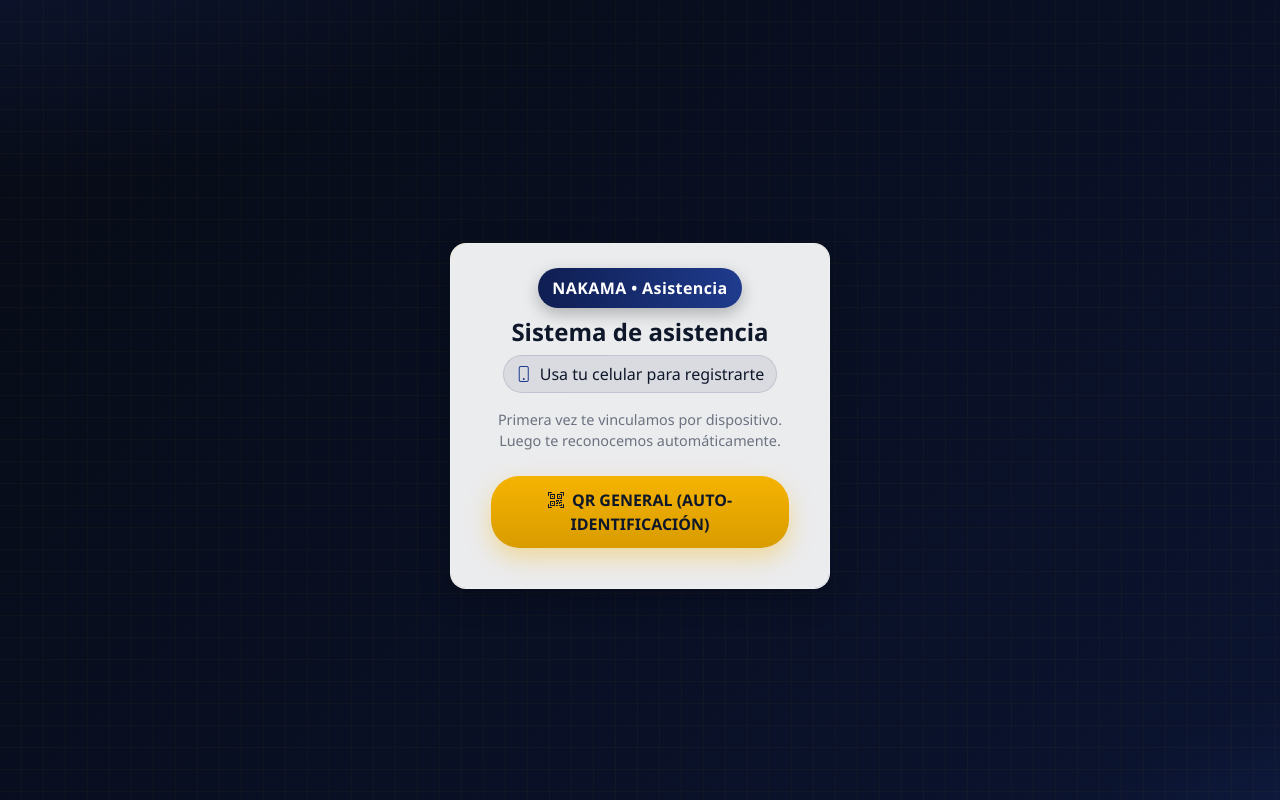
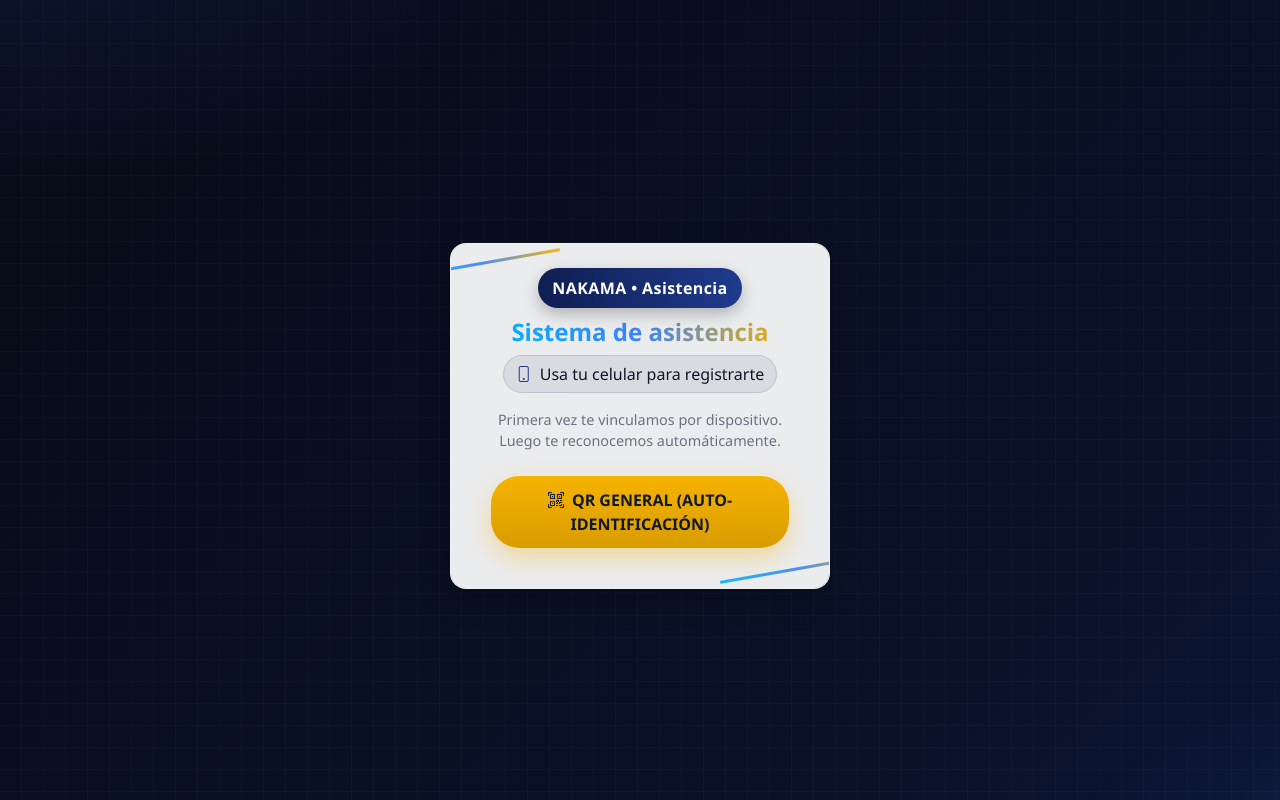
Before and after one commit to ichigo34/asistencia-nakama-service, a Django app: page / in a window 1280 px wide. Run offline with Django 5.2, Linux system fonts and the light colour scheme.

Commit message:
ui: landing con colores y efectos — líneas de neón, título degradado, botón con shine y borde gradiente

```diff
--- a/app/static/css/formulario.css
+++ b/app/static/css/formulario.css
@@ -54,6 +54,11 @@
     padding:1px;
 }
 
+/* líneas de neón decorativas */
+.glow-line{ position:absolute; height:3px; background: linear-gradient(90deg, #00b4ff, #3b82f6, #f5b301); filter: blur(0.6px); opacity:.9; }
+.gl1{ top:18px; left:-50px; width:160px; transform: rotate(-10deg); }
+.gl2{ bottom:18px; right:-50px; width:160px; transform: rotate(-10deg); }
+
 .brand-bar{ position:relative; width:100%; display:flex; justify-content:center; margin-bottom:10px; }
 .brand-pill{
     background: linear-gradient(90deg, var(--brand-primary), var(--brand-primary-dark));
@@ -61,11 +66,16 @@
     padding: 8px 14px; border-radius: 999px; box-shadow: 0 6px 16px rgba(0,0,0,.25);
 }
 
+.title-gradient{ background: linear-gradient(90deg, #00b4ff, #3b82f6, #f5b301); -webkit-background-clip:text; background-clip:text; color:transparent; }
+
 .qr-badge{ display:inline-flex; align-items:center; gap:8px; background: rgba(15,30,82,.08); color:#0f172a; border:1px solid rgba(15,30,82,.12); border-radius:999px; padding:6px 12px; }
 .qr-badge i{ color: var(--brand-primary-dark); }
 
-.btn-cta{ background: linear-gradient(180deg, var(--brand-accent), var(--brand-accent-dark)); color:#0f172a; font-weight:800; border:none; border-radius: 28px; padding:12px 20px; font-size:1rem; box-shadow: 0 10px 24px rgba(245,179,1,.35); text-transform:uppercase; }
+.btn-cta{ position:relative; overflow:hidden; background: linear-gradient(180deg, var(--brand-accent), var(--brand-accent-dark)); color:#0f172a; font-weight:800; border:none; border-radius: 28px; padding:12px 20px; font-size:1rem; box-shadow: 0 10px 24px rgba(245,179,1,.35); text-transform:uppercase; }
 .btn-cta:hover{ filter:brightness(1.06); color:#0b1324; }
+.btn-cta::after{ content:""; position:absolute; inset:0; background: linear-gradient(120deg, transparent 0%, rgba(255,255,255,.35) 30%, transparent 60%); transform: translateX(-100%); }
+.btn-cta:hover::after{ animation: shine 1.1s ease; }
+@keyframes shine{ to{ transform: translateX(120%); } }
 
 .helper-text{ color: var(--gray-500); font-size:.9rem; }
 
--- a/app/templates/pagina_principal.html
+++ b/app/templates/pagina_principal.html
@@ -13,10 +13,12 @@
     <div class="container px-3">
         <div class="row justify-content-center">
             <div class="col-12 col-md-9 col-lg-7">
-                <div class="card hero-card p-4 mt-5 text-center">
+<div class="card hero-card p-4 mt-5 text-center">
+                    <span class="glow-line gl1"></span>
+                    <span class="glow-line gl2"></span>
                     <div class="brand-bar"><span class="brand-pill">NAKAMA • Asistencia</span></div>
                     <div class="card-body pt-0">
-                        <h4 class="fw-bold mb-2" style="color:#0f172a">Sistema de asistencia</h4>
+                        <h4 class="fw-bold mb-2 title-gradient">Sistema de asistencia</h4>
                         <div class="mb-3">
                             <span class="qr-badge"><i class="bi bi-phone"></i> Usa tu celular para registrarte</span>
                         </div>
```
